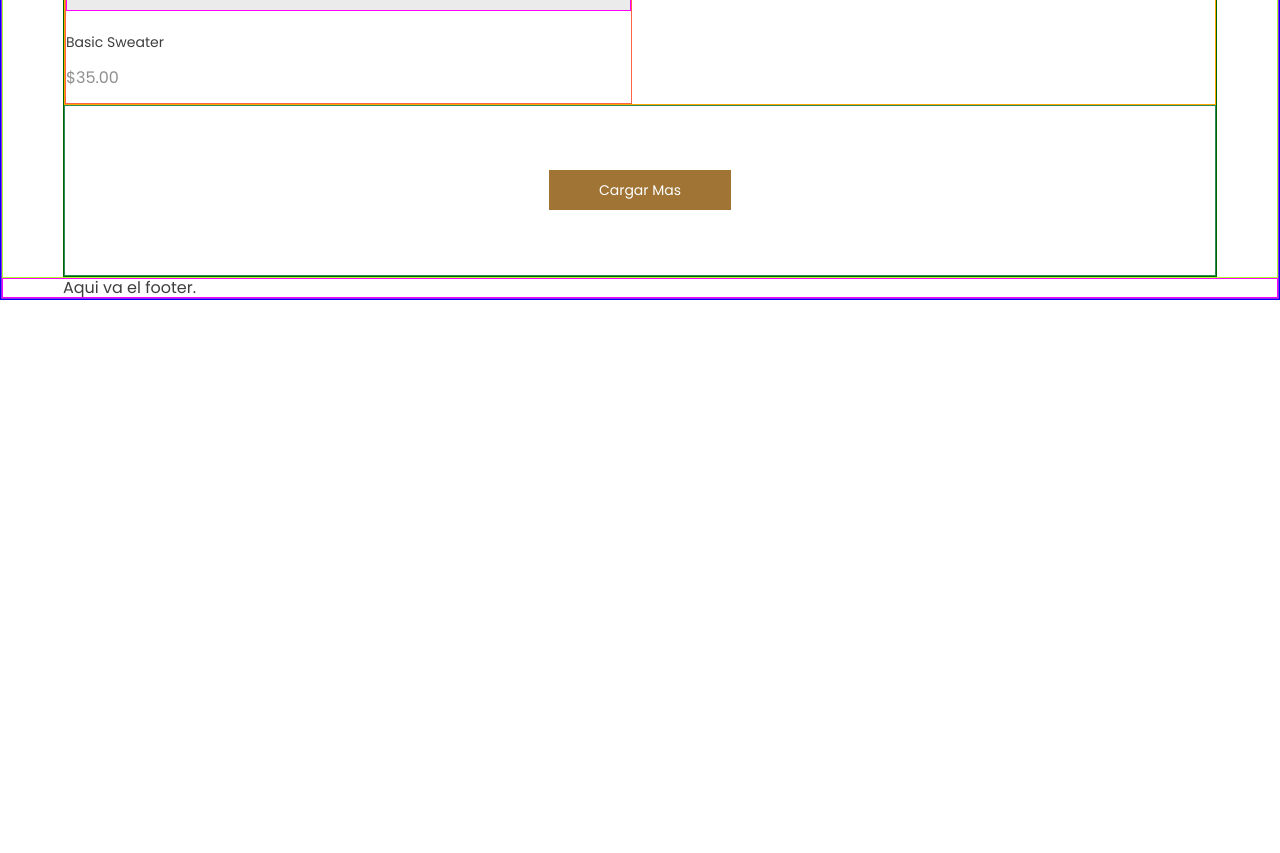
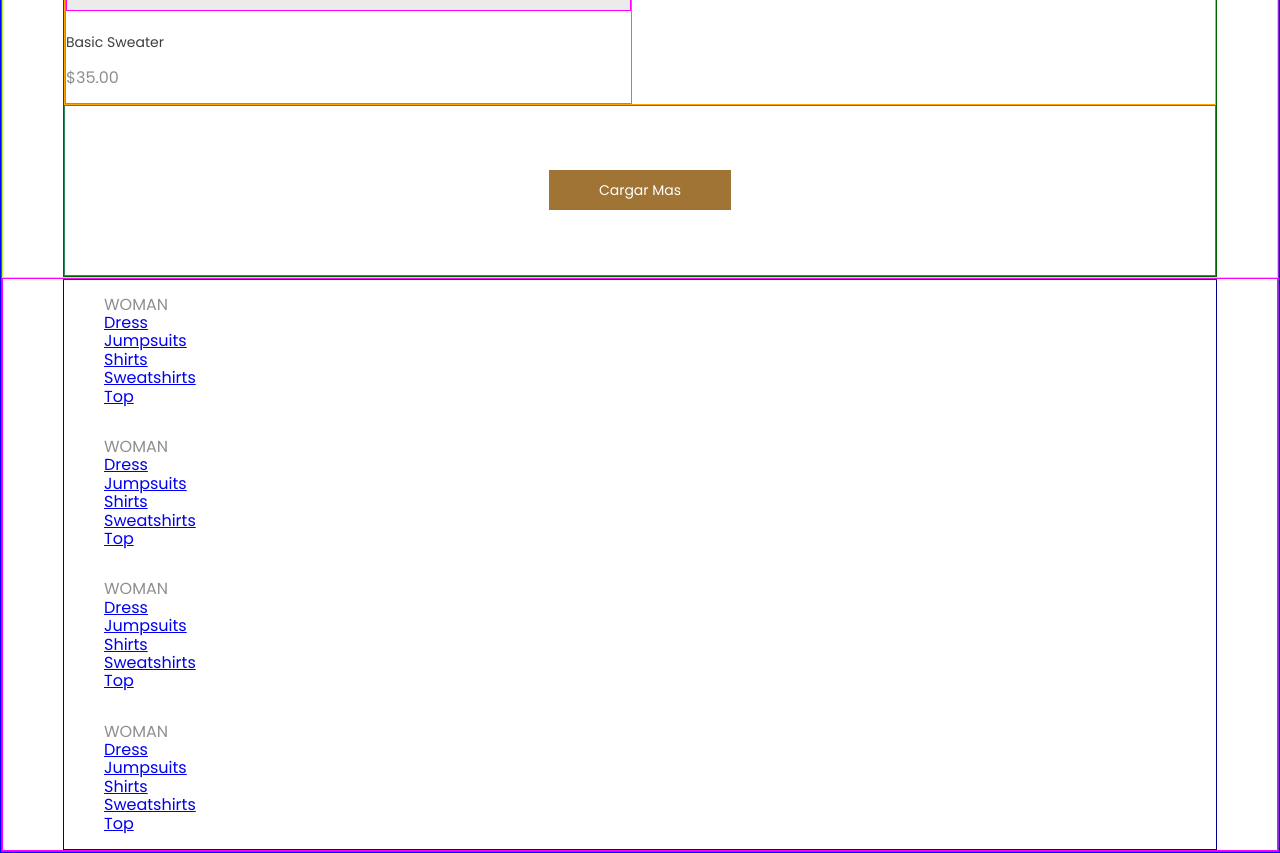
Before and after one commit to Pipe12/challenge_ecomerce_platzi_master, a plain HTML site: page index.html in a window 1280 px wide. Shown: the part 1466-2319 px from the top of the page. Before the commit the page ends 1766 px from the top, so only its background shows below. Drawn offline with Linux system fonts and the light colour scheme.

Commit message:
Start to style footer section

```diff
--- a/assets/css/styles.css
+++ b/assets/css/styles.css
@@ -139,8 +139,21 @@ body {
   background-color: var(--primary-light);
 }
 
+
 .footer {
   border: 1px solid fuchsia;
 
   grid-area: footer;
 }
+
+.footer .site_map {
+  border: 1px solid darkblue;
+  display: flex;
+  flex-wrap: wrap;
+  color: var(--neutro-light);
+}
+
+.footer .site_map .site_map__sections {
+  width: 100%;
+  list-style-type: none;
+}
--- a/index.html
+++ b/index.html
@@ -59,8 +59,129 @@
       </section>
     </main>
     <footer class="footer">
-      Aqui va el footer.
+      <section class="site_map">
+        <ul class="site_map__sections">
+          <li class="site_map__section">
+              WOMAN
+          </li>
+          <li class="site_map__section">
+            <a href="#">
+              Dress
+            </a>
+          </li>
+          <li class="site_map__section">
+            <a href="#">
+              Jumpsuits
+            </a>
+          </li>
+          <li class="site_map__section">
+            <a href="#">
+              Shirts
+            </a>
+          </li>
+          <li class="site_map__section">
+            <a href="#">
+              Sweatshirts
+            </a>
+          </li>
+          <li class="site_map__section">
+            <a href="#">
+              Top
+            </a>
+          </li>
+        </ul>
+        <ul class="site_map__sections">
+          <li class="site_map__section">
+              WOMAN
+          </li>
+          <li class="site_map__section">
+            <a href="#">
+              Dress
+            </a>
+          </li>
+          <li class="site_map__section">
+            <a href="#">
+              Jumpsuits
+            </a>
+          </li>
+          <li class="site_map__section">
+            <a href="#">
+              Shirts
+            </a>
+          </li>
+          <li class="site_map__section">
+            <a href="#">
+              Sweatshirts
+            </a>
+          </li>
+          <li class="site_map__section">
+            <a href="#">
+              Top
+            </a>
+          </li>
+        </ul>
+        <ul class="site_map__sections">
+          <li class="site_map__section">
+              WOMAN
+          </li>
+          <li class="site_map__section">
+            <a href="#">
+              Dress
+            </a>
+          </li>
+          <li class="site_map__section">
+            <a href="#">
+              Jumpsuits
+            </a>
+          </li>
+          <li class="site_map__section">
+            <a href="#">
+              Shirts
+            </a>
+          </li>
+          <li class="site_map__section">
+            <a href="#">
+              Sweatshirts
+            </a>
+          </li>
+          <li class="site_map__section">
+            <a href="#">
+              Top
+            </a>
+          </li>
+        </ul>
+        <ul class="site_map__sections">
+          <li class="site_map__section">
+              WOMAN
+          </li>
+          <li class="site_map__section">
+            <a href="#">
+              Dress
+            </a>
+          </li>
+          <li class="site_map__section">
+            <a href="#">
+              Jumpsuits
+            </a>
+          </li>
+          <li class="site_map__section">
+            <a href="#">
+              Shirts
+            </a>
+          </li>
+          <li class="site_map__section">
+            <a href="#">
+              Sweatshirts
+            </a>
+          </li>
+          <li class="site_map__section">
+            <a href="#">
+              Top
+            </a>
+          </li>
+        </ul>
+      </section>
     </footer>
-  </div>
+  </div> <!-- main-shelf -->
 </body>
 </html>
```
